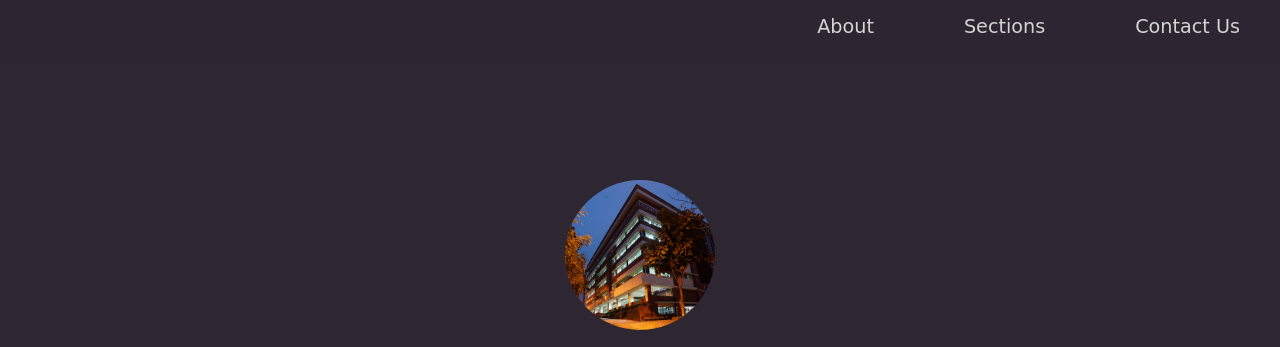
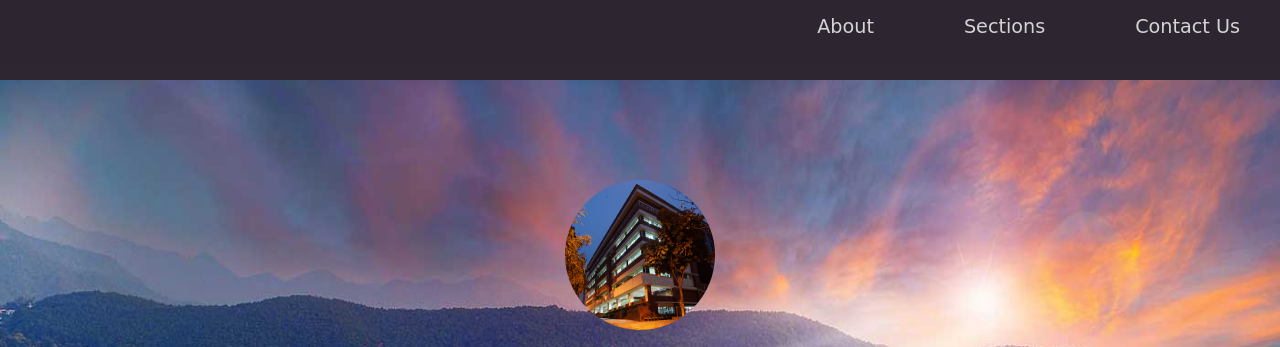
Before and after one commit to kapil-77/studchatbot, a plain HTML site: page karen.html in a window 1280 px wide. Shown: the top 347 px of the page. Drawn offline with nearby package versions, Linux system fonts and the light colour scheme; a web font is replaced by a local one.

Commit message:
Update style.css

```diff
--- a/style.css
+++ b/style.css
@@ -65,6 +65,12 @@ header .nav {
 
 /*add animation class*/
 
+.container .welcome-sec{
+  background-image: url(ditimage.jpg);
+  background-repeat: no-repeat;
+  background-attachment: fixed;
+  background-size: 100% 100%;
+}
 
 .container .welcome-sec {
 
@@ -73,14 +79,12 @@ header .nav {
   	text-align: center;
   	height: 90vh;
   	position: relative;
+}
 
-
-}
 .welcome-sec .welcome-part {
 
   	margin: 0 auto;
  /*for animation*/
-
 }
 
 /*add animation for slider*/
```
